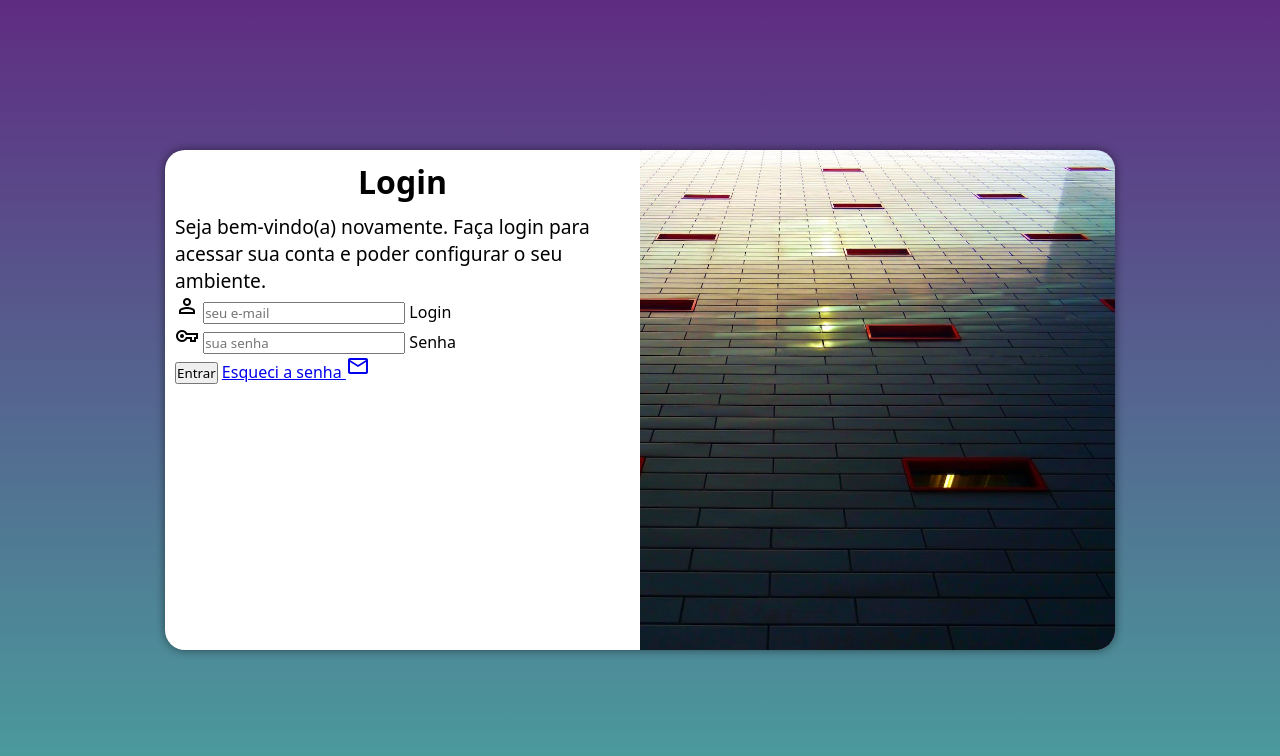
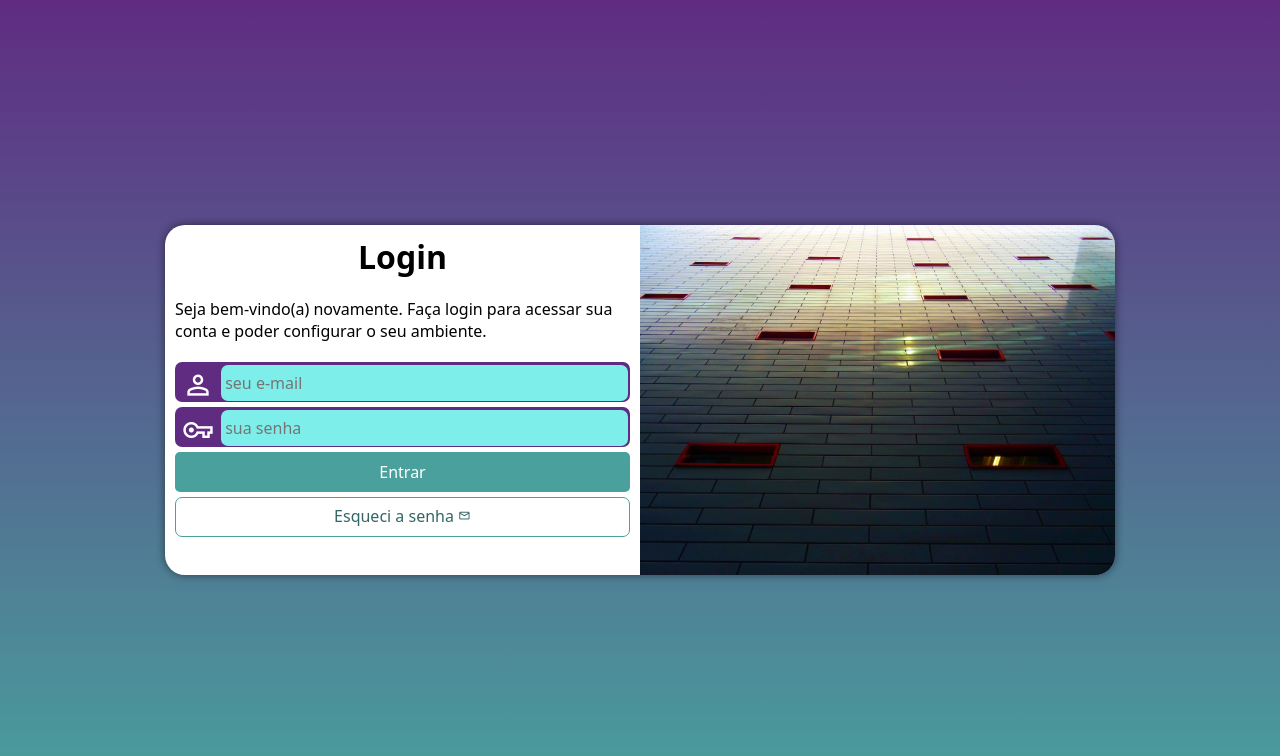
Before and after one commit to DouglasSvAlves/projeto-login, a plain HTML site: page index.html in a window 1280 px wide. Drawn offline with nearby package versions, Linux system fonts and the light colour scheme.

Commit message:
Finalizado o mini projeto login

```diff
--- a/index.html
+++ b/index.html
@@ -4,7 +4,7 @@
     <meta charset="UTF-8">
     <meta name="viewport" content="width=device-width, initial-scale=1.0">
     <title>Login</title>
-    <link rel="stylesheet" href="https://fonts.googleapis.com/css2?family=Material+Symbols+Outlined:opsz,wght,FILL,GRAD@20..48,100..700,0..1,-50..200" />
+    <link rel="stylesheet" href="https://fonts.googleapis.com/css2?family=Material+Symbols+Outlined:opsz,wght,FILL,GRAD@20..48,100..700,0..1,-50..200"/>
     <link rel="stylesheet" href="style/style.css">
     <link rel="stylesheet" href="style/media-query.css">
 </head>
@@ -29,7 +29,7 @@
                         <label for="isenha">Senha</label>
                     </div>
                     <input type="submit" value="Entrar">
-                    <a href="esqueci.html">
+                    <a href="esqueci.html" class="botao">
                         Esqueci a senha <span class="material-symbols-outlined">mail</span>
                     </a>
                 </form>
--- a/style/media-query.css
+++ b/style/media-query.css
@@ -13,6 +13,7 @@
 
     section#login {
         width: 80vw;
+        height: 280px;
     }
 
     section#login div#imagem {
@@ -35,6 +36,7 @@
 
     section#login {
         width: 950px;
+        height: 350px;
     }
 
     section#login div#imagem {
@@ -53,6 +55,7 @@
     }
 
     div#formulario p {
-        font-size: 1.2em;
+        font-size: 1em;
+        margin: 20px 0px;
     }
 }
--- a/style/style.css
+++ b/style/style.css
@@ -35,16 +35,18 @@ section#login {
     position: absolute;
     top: 50%;
     left: 50%;
+    overflow: hidden; /*Faz com que tudo que estiver fora da borda fique escondido*/
     transform: translate(-50%, -50%);
-    overflow: hidden; /*Faz com que tudo que estiver fora da borda fique escondido*/
+    /*Sempre fazer as transformações e transições na ultima linha do seletor por conta de problemas, isso ajuda.*/
 
     background-color: white;
-    width: 250px;
-    height: 500px;
+    width: 260px;
+    height: 515px;
     border-radius: 20px;
     box-shadow: 0px 0px 10px rgba(0, 0, 0, 0.493);
     transition: width 0.3s, height 0.3s;
     transition-timing-function: ease; /*Faz da uma suavisada na animação de transição*/
+    /*Sempre fazer as transformações e transições na ultima linha do seletor por conta de problemas, isso ajuda.*/
 }
 
 section#login div#imagem {
@@ -68,4 +70,80 @@ div#formulario h1 {
 
 div#formulario p {
     font-size: 0.8em;
+    margin-bottom: 10px;
 }
+
+form div.campo {
+    display: block;
+    background-color: var(--cor2);
+    border: 2px solid var(--cor2);
+    width: 100%;
+    height: 40px;
+    border-radius: 7px;
+    margin: 5px 0px
+}
+
+form label {
+    display: none;
+}
+
+div.campo span {
+    color: white;
+    font-size: 2em;
+    width: 40px;
+    padding: 5px;
+}
+
+div.campo input {
+    background-color: #7deeea;
+    font-size: 1em;
+    width: calc(100% - 44.4px);
+    height: 100%;
+    border: none;
+    border-radius: 7px;
+    padding: 4px;
+    transform: translateY(-12px); /*Sempre fazer as transformações e transições na ultima linha do seletor por conta de problemas, isso ajuda.*/
+}
+
+div.campo input:focus-within { /*É o foco da caixa selecionada*/
+    background-color: white;
+}
+
+form input[type=submit] {
+    display: block;
+    font-size: 1em;
+    width: 100%;
+    height: 40px;
+    background-color: var(--cor1);
+    color: white;
+    border: none;
+    border-radius: 5px;
+    cursor: pointer;
+}
+
+form input[type=submit]:hover {
+    background-color: #326664;
+}
+
+form a.botao {
+    display: block;
+    text-align: center;
+    font-size: 1em;
+    width: 100%;
+    height: 40px;
+    padding-top: 7px;
+    margin-top: 5px;
+    background-color: white;
+    color: #326664;
+    border: 1px solid var(--cor1);
+    border-radius: 7px;
+    text-decoration: none;
+}
+
+form a.botao:hover {
+    background-color: #5fd1cd;
+}
+
+form a.botao span {
+    font-size: 0.8em;
+}
```
